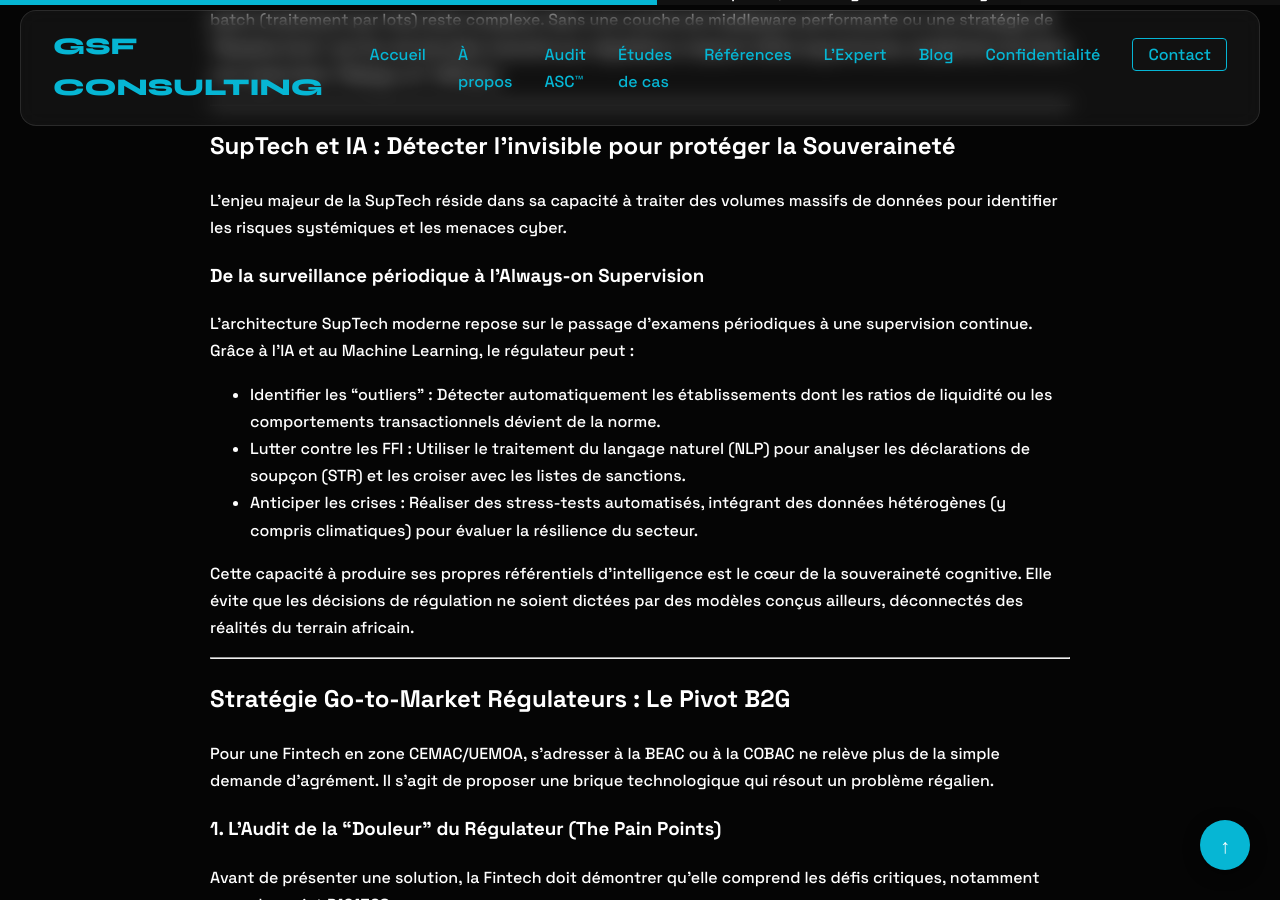
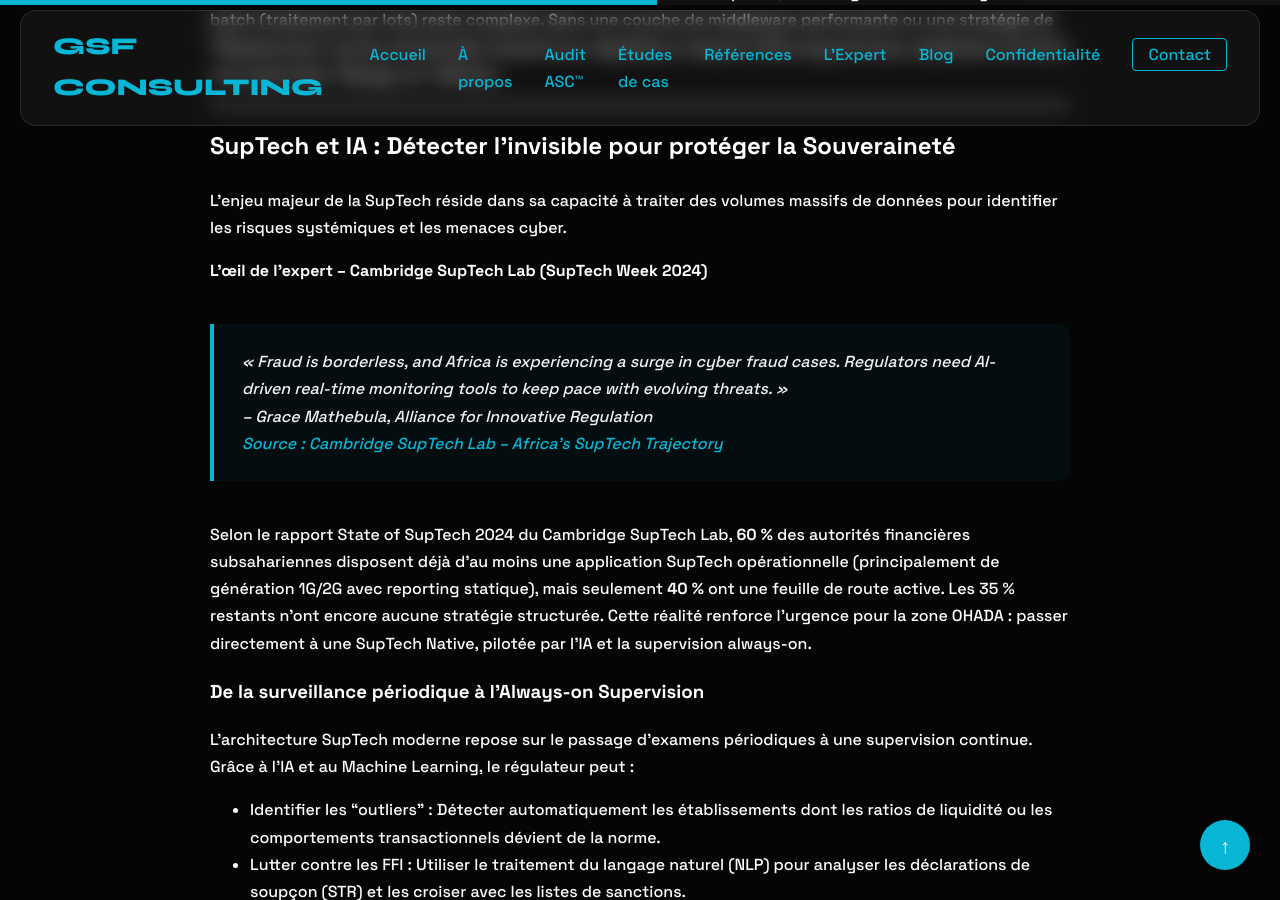
Before and after one commit to GSF-CONSULTING-INTERNATIONALE/.github.io-, a Jekyll site: the page built from _posts/2026-03-20-suptech-afrique-beac-cobac-clients-regtech.md, in a window 1280 px wide and 900 px high, scrolled down 3829 px. Built offline with Jekyll 4.4.1, drawn with Linux system fonts in a browser that asks for light colours; some of the changed text lies outside the part shown.

Commit message:
Updated 1 file via CloudCannon.

```diff
--- a/_posts/2026-03-20-suptech-afrique-beac-cobac-clients-regtech.md
+++ b/_posts/2026-03-20-suptech-afrique-beac-cobac-clients-regtech.md
@@ -17,7 +17,37 @@
 source_url: "[https://gsfconsultinginternational.com](https://cio-mag.com/regtech-suptech-catalyseurs-dune-supervision-financiere-moderne-en-afrique/)"
 ---
 
-
+<script type="application/ld+json">
+{
+  "@context": "https://schema.org",
+  "@type": "AnalysisNewsArticle",
+  "mainEntityOfPage": {
+    "@type": "WebPage",
+    "@id": "https://gsfconsultinginternational.com/analyses/regtech-suptech-regulateurs-africains-compliance/"
+  },
+  "headline": "De la RegTech à la SupTech : Quand les Régulateurs Africains deviennent Clients de la Compliance",
+  "description": "Analyse de la transition vers la SupTech en zone OHADA (BEAC, COBAC). Focus sur l'IA, l'ISO 20022 et les opportunités B2G pour les Fintechs.",
+  "image": "https://gsfconsultinginternational.com/uploads/infographie-suptech-afrique-opportunites-b2g-fintech-gsf.png",
+  "author": {
+    "@type": "Person",
+    "name": "Gilles Sixte Feliho",
+    "jobTitle": "Expert Consultant en Droit OHADA et Compliance",
+    "url": "https://gsfconsultinginternational.com/about"
+  },
+  "publisher": {
+    "@type": "Organization",
+    "name": "GSF Consulting International",
+    "logo": {
+      "@type": "ImageObject",
+      "url": "https://gsfconsultinginternational.com/logo.png"
+    }
+  },
+  "datePublished": "2026-03-22",
+  "dateModified": "2026-03-22",
+  "keywords": "SupTech, RegTech, OHADA, BEAC, COBAC, IA, Fintech, B2G, Compliance-by-design",
+  "articleSection": "RegTech & SupTech"
+}
+</script>
 
 # De la RegTech à la "SupTech" : Quand les Régulateurs Africains deviennent Clients de la Compliance
 
@@ -73,6 +103,14 @@
 ## SupTech et IA : Détecter l'invisible pour protéger la Souveraineté
 
 L'enjeu majeur de la SupTech réside dans sa capacité à traiter des volumes massifs de données pour identifier les risques systémiques et les menaces cyber.
+
+**L’œil de l’expert – Cambridge SupTech Lab (SupTech Week 2024)**
+
+> « Fraud is borderless, and Africa is experiencing a surge in cyber fraud cases. Regulators need AI-driven real-time monitoring tools to keep pace with evolving threats. »
+> – Grace Mathebula, Alliance for Innovative Regulation
+> [Source : Cambridge SupTech Lab – Africa’s SupTech Trajectory](https://cambridgesuptechlab.org/africas-suptech-trajectory-key-insights-from-suptech-week-2024/)
+
+Selon le rapport State of SupTech 2024 du Cambridge SupTech Lab, **60 %** des autorités financières subsahariennes disposent déjà d’au moins une application SupTech opérationnelle (principalement de génération 1G/2G avec reporting statique), mais seulement **40 %** ont une feuille de route active. Les 35 % restants n’ont encore aucune stratégie structurée. Cette réalité renforce l’urgence pour la zone OHADA : passer directement à une SupTech Native, pilotée par l’IA et la supervision always-on.
 
 ### De la surveillance périodique à l'Always-on Supervision
 L'architecture SupTech moderne repose sur le passage d'examens périodiques à une supervision continue. Grâce à l'IA et au Machine Learning, le régulateur peut :
```
